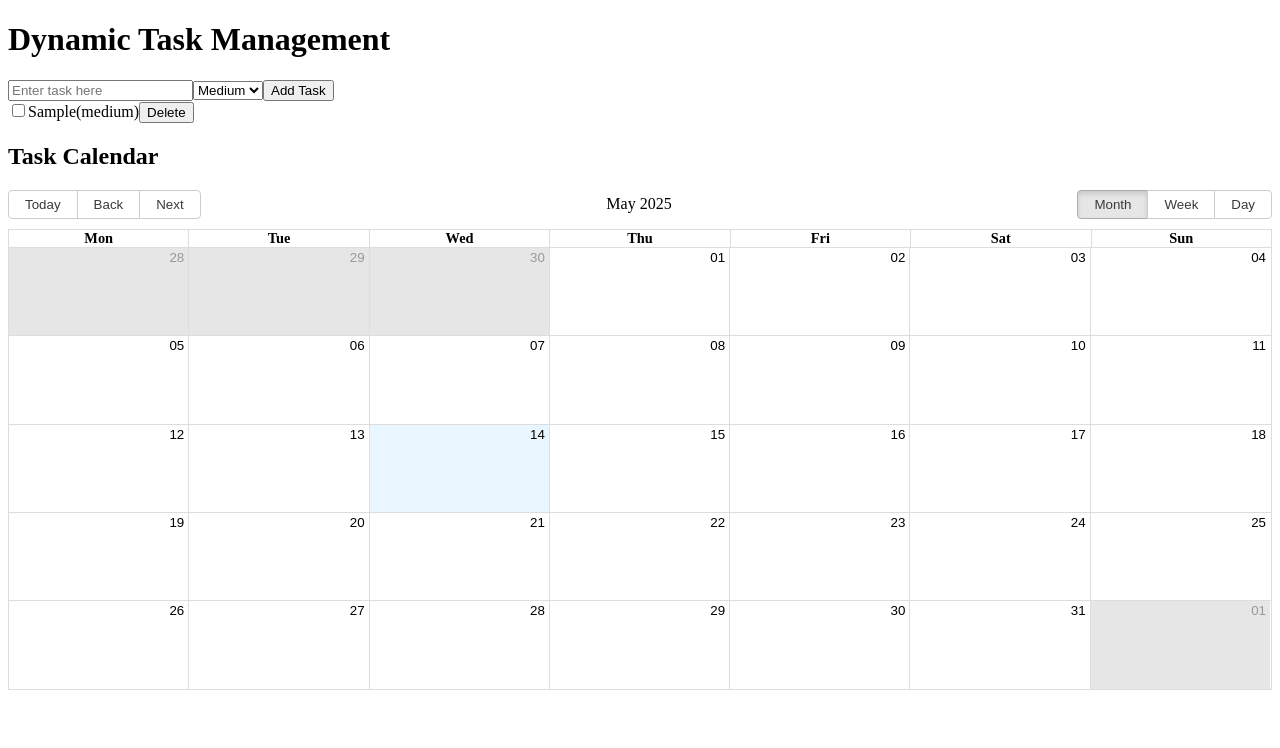
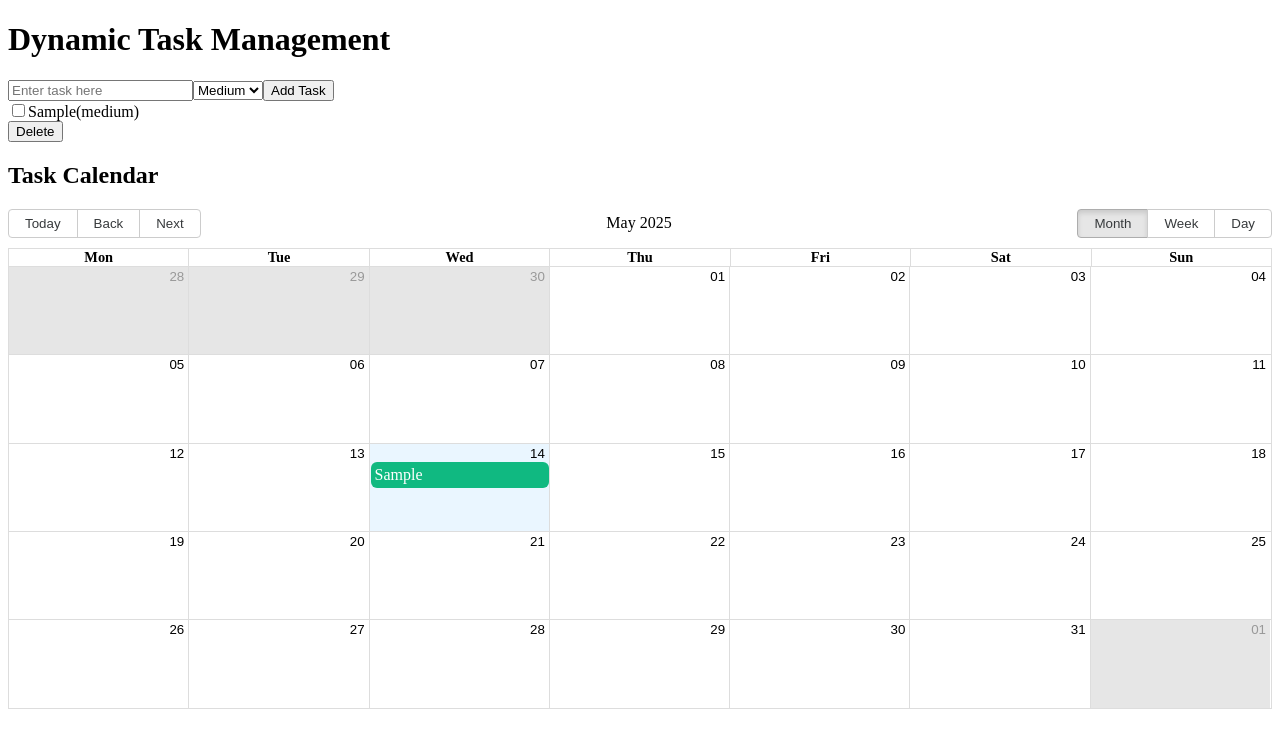
Before and after one commit to VietNguyen03/dynamic-task-management, a React (Vite) app: page / in a window 1280 px wide. Both pictures are taken after typing "Sample" into the empty fields and a click on the button "Add Task". Shown: the top 748 px of the page. Built offline with nearby package versions, Linux system fonts and the light colour scheme; the HTML template or start-up script is replaced by a standard one.

Commit message:
Fix task structure and date for calendar

```diff
--- a/src/components/TaskForm.jsx
+++ b/src/components/TaskForm.jsx
@@ -9,9 +9,10 @@ const TaskForm = ({ tasks, setTasks }) => {
     if (!title.trim()) return;
     const newTask = {
       id: Date.now(),
-      title,
+      text: title, // Fix: match what StatsPanel expects
       priority,
       completed: false,
+      date: new Date() // Fix: add today's date
     };
     setTasks([...tasks, newTask]);
     setTitle('');
--- a/src/components/TaskItem.jsx
+++ b/src/components/TaskItem.jsx
@@ -2,34 +2,20 @@ import React from 'react';
 
 const TaskItem = ({ task, toggleComplete, deleteTask }) => {
   return (
-        <div className="mb-3">
-          <label
-            className={`flex items-center gap-3 px-4 py-2 rounded-full border shadow-sm cursor-pointer transition-all
-              ${task.completed ? 'bg-green-100 border-green-400 text-green-800' : 'bg-white border-gray-300 text-gray-800'}
-            `}
-          >
+    <div className="flex justify-between items-center p-2 border-b">
+      <div>
         <input
           type="checkbox"
           checked={task.completed}
           onChange={() => toggleComplete(task.id)}
-              className="accent-green-600"
+          className="mr-2"
         />
-            <span className={task.completed ? 'line-through' : ''}>
-              {task.title}
-              <span className="ml-2 text-xs text-gray-500">
-                ({task.priority})
+        <span className={task.completed ? 'line-through text-gray-500' : ''}>
+          {task.text}
         </span>
-            </span>
-            <button
-              onClick={(e) => {
-                e.stopPropagation();
-                deleteTask(task.id);
-              }}
-              className="ml-auto text-white bg-red-600 hover:bg-red-700 px-3 py-1 text-xs rounded"
-            >
-              Delete
-            </button>
-          </label>
+        <span className="ml-2 text-sm text-gray-400">({task.priority})</span>
+      </div>
+      <button onClick={() => deleteTask(task.id)} className="text-red-500">Delete</button>
     </div>
   );
 };
```
Lines whose indentation alone changed are shown as unchanged.
